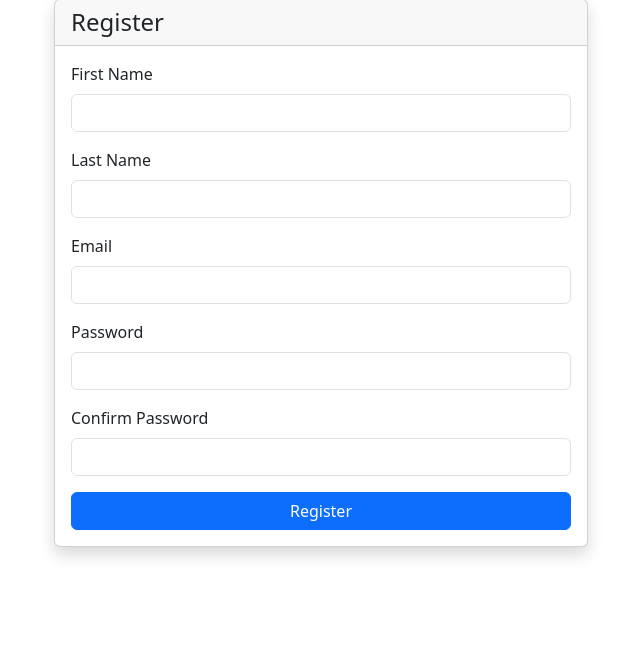
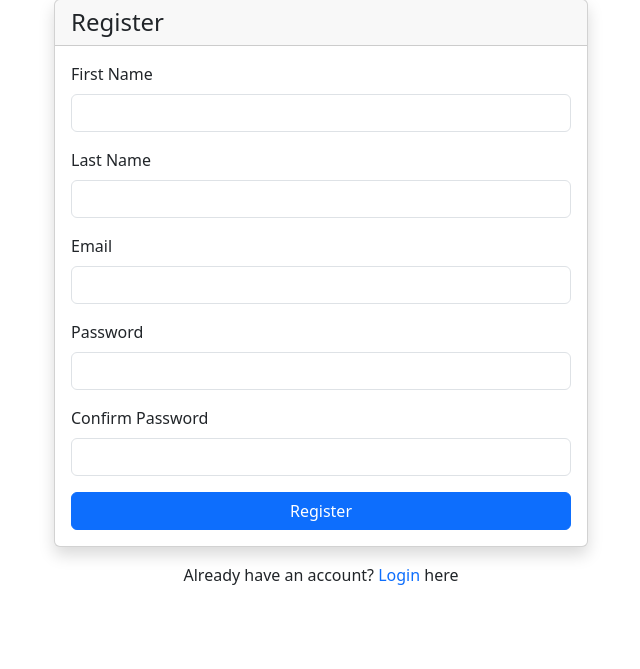
Before and after one commit to KostyaKindaluk/library_app, a Django app: page /register/ in a window 1280 px wide. Shown: the part 81-750 px from the top of the page, without its empty margins (319-959 px from the left). Run offline with Django 5.2, Linux system fonts and the light colour scheme.

Commit message:
Added links between register and login

```diff
--- a/library/templates/auth/login.html
+++ b/library/templates/auth/login.html
@@ -29,6 +29,9 @@
           </form>
         </div>
       </div>
+      <div class="text-center mt-3">
+        <span>Don't have an account? <a href="/register" class="text-decoration-none">Register</a> here</span>
+      </div>
     </div>
   </div>
 {% endblock %}
--- a/library/templates/auth/register.html
+++ b/library/templates/auth/register.html
@@ -50,6 +50,9 @@
           </form>
         </div>
       </div>
+      <div class="text-center mt-3">
+        <span>Already have an account? <a href="/login" class="text-decoration-none">Login</a> here</span>
+      </div>
     </div>
   </div>
 {% endblock %}
```
